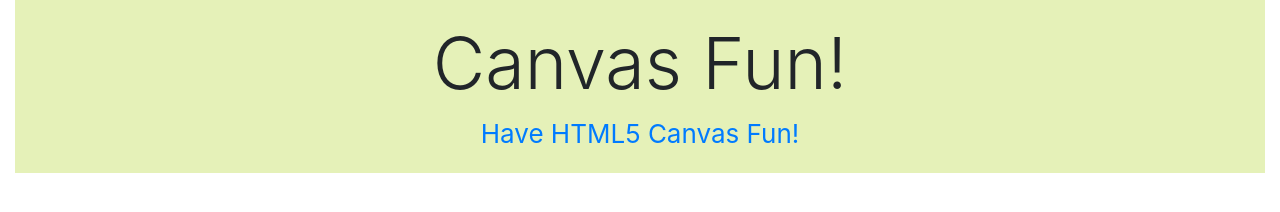
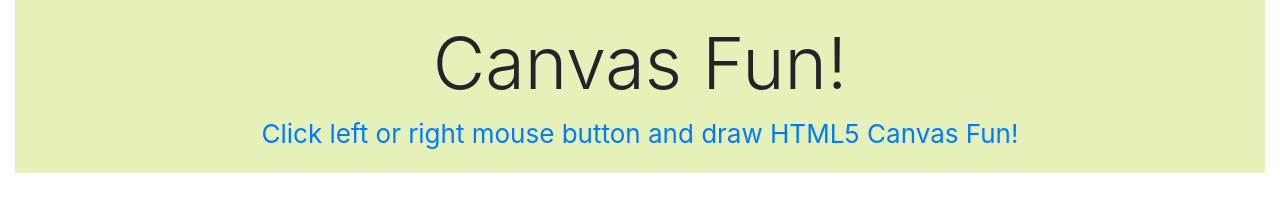
Before and after one commit to mrhdigital/canvasFun, a plain HTML site: page index.html in a window 1280 px wide. Drawn offline with nearby package versions, Linux system fonts and the light colour scheme.

Commit message:
updated readme

```diff
--- a/index.html
+++ b/index.html
@@ -26,7 +26,7 @@
             <div class="card-body">
                 <!-- <p > Select your Options [r, p , or s] </p> -->
                 <h1 class="display-3"> Canvas Fun!</h1>
-                <span id="userSelect" class="lead1"> <a href="#">Have HTML5 Canvas Fun!</a></span>
+                <span id="userSelect" class="lead1"> <a href="#">Click left or right mouse button and draw HTML5 Canvas Fun!</a></span>
 
 
             </div>
```
